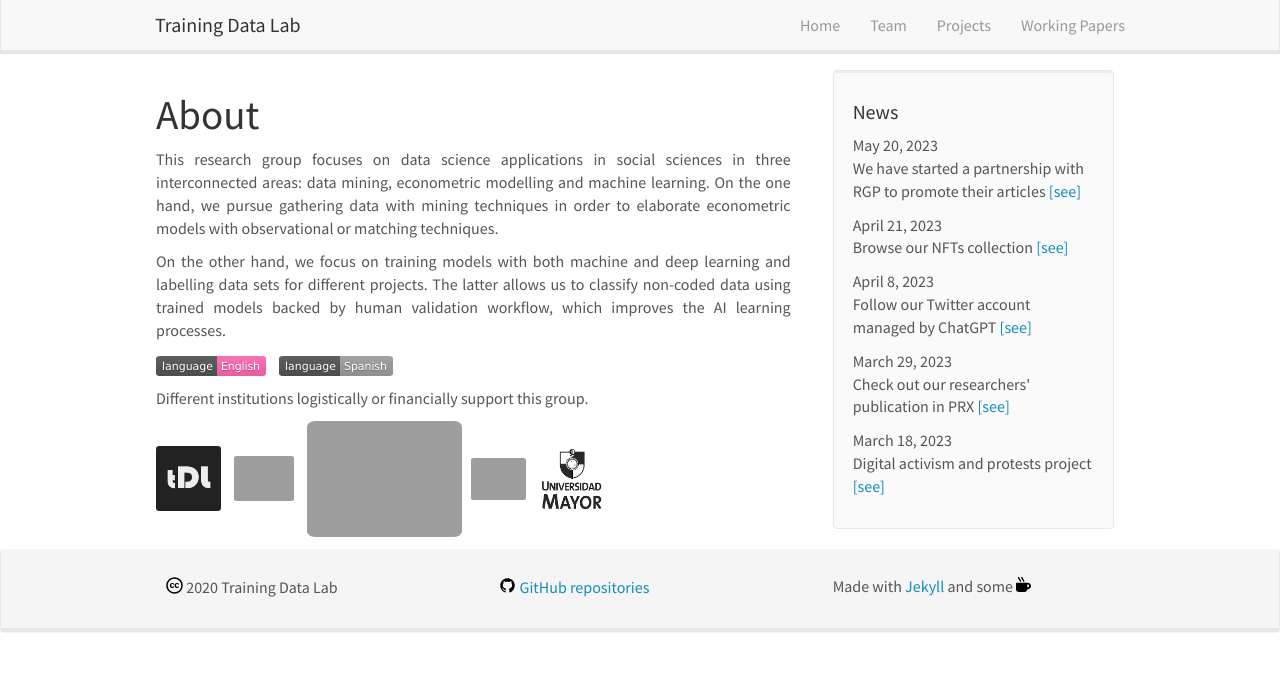
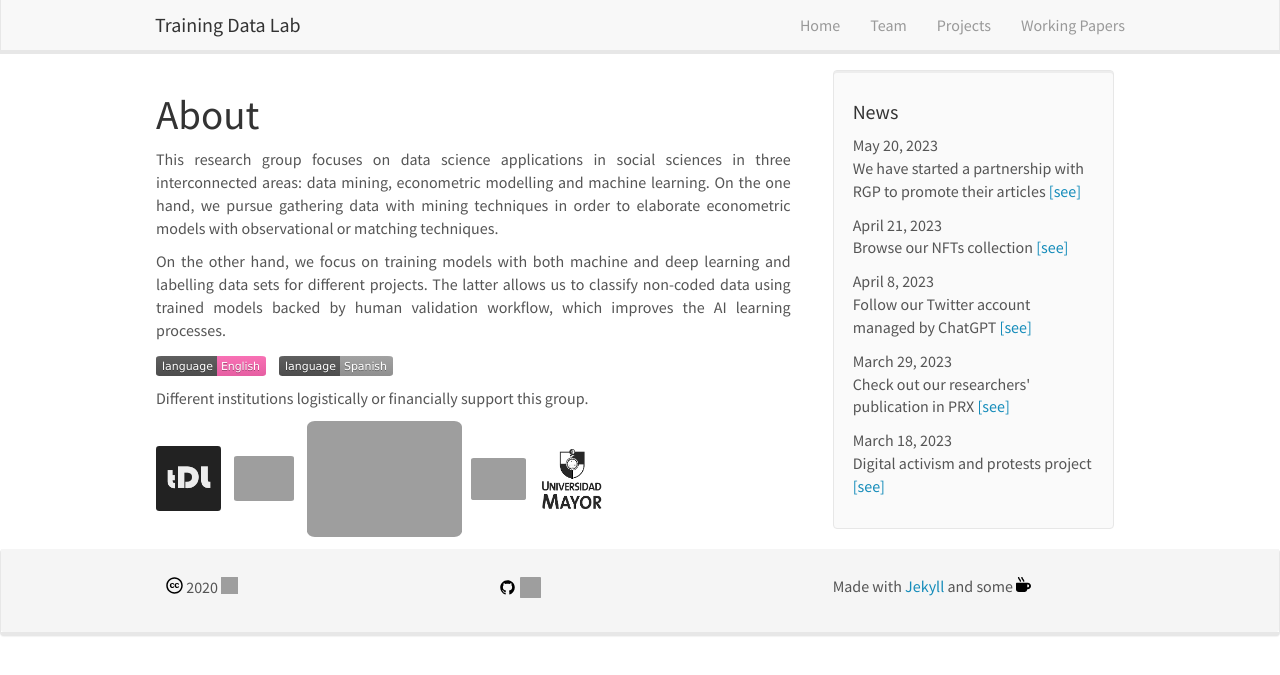
Before and after one commit to training-datalab/old-training-datalab.com, a Jekyll site: the page built from _pages/home.md, in a window 1280 px wide. Shown: the top 675 px of the page. Built offline with Jekyll 4.4.1, drawn with Linux system fonts in a browser that asks for light colours; nearby versions of some CDN libraries.

Commit message:
Update footer.html

```diff
--- a/_includes/footer.html
+++ b/_includes/footer.html
@@ -3,10 +3,10 @@
 	<div class="container-fluid">
 	  <div class="row">
 		<div class="col-sm-4">
-		  <img src="{{ site.url }}{{ site.baseurl }}/images/svg/creative-commons-brands.svg" alt="Creative Commons" height="17" width="17" /> 2020 Training Data Lab
+		  <img src="{{ site.url }}{{ site.baseurl }}/images/svg/creative-commons-brands.svg" alt="Creative Commons" height="17" width="17" /> 2020 <img src="{{ site.url }}{{ site.baseurl }}/images/svg/training-datalab.svg" alt="Training Data Lab" height="17" width="17" />
 		</div>
 		<div class="col-sm-4">
-		  <a href="https://github.com/training-datalab" target="_blank"><img src="{{ site.url }}{{ site.baseurl }}/images/svg/github.svg" alt="GitHub" height="17" width="17" /></a> <a href="https://github.com/training-datalab" target="_blank">GitHub repositories</a>
+		  <a href="https://github.com/training-datalab" target="_blank"><img src="{{ site.url }}{{ site.baseurl }}/images/svg/github.svg" alt="GitHub" height="17" width="17" /></a> <a href="https://zenodo.org/communities/tdl" target="_blank"><img src="{{ site.url }}{{ site.baseurl }}/images/svg/zenodo.svg" alt="Zenodo" height="21" width="21" /></a>
 		</div>
 		<div class="col-sm-4">
 		  Made with <a href="https://jekyllrb.com" target="_blank">Jekyll</a> and some <img src="{{ site.url }}{{ site.baseurl }}/images/svg/mug-hot-solid.svg" alt="coffee" height="15" width="15" />
```
